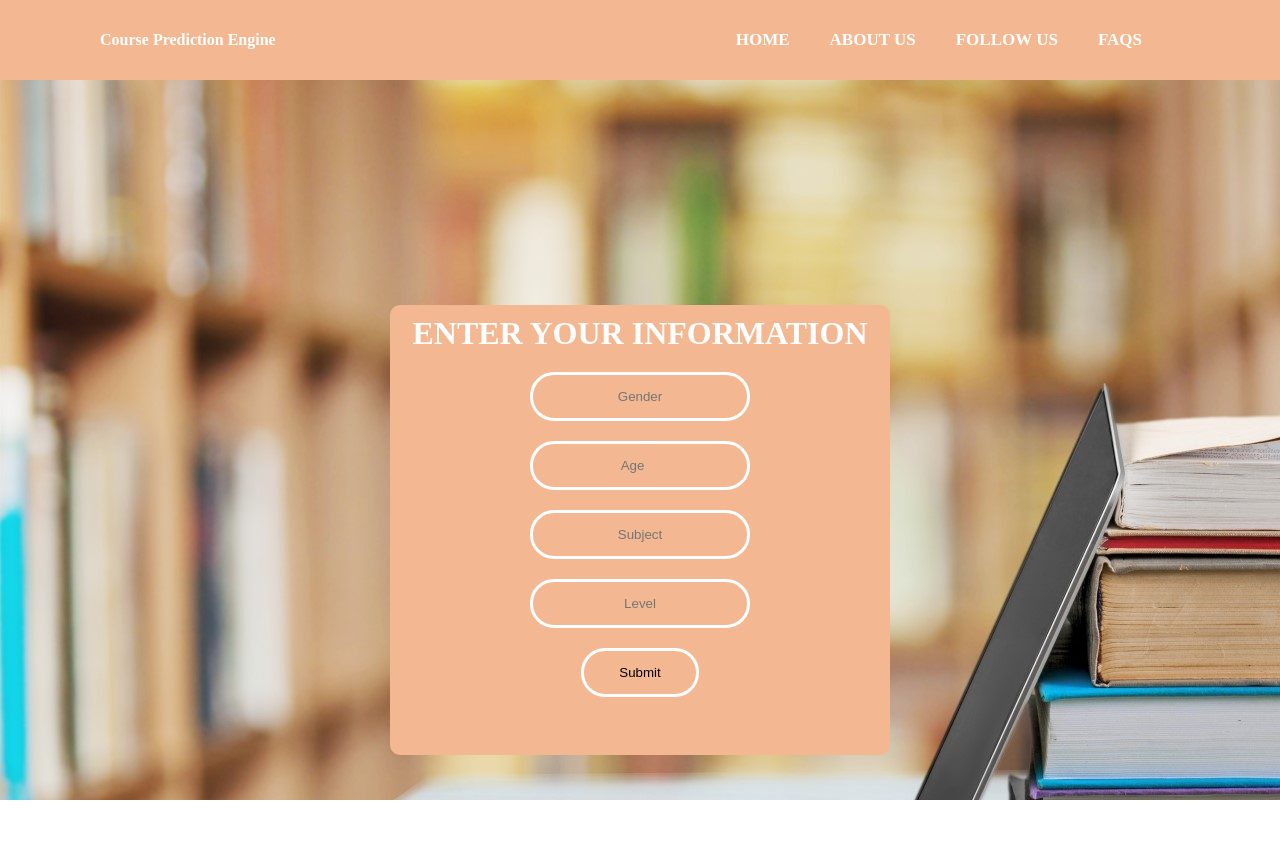
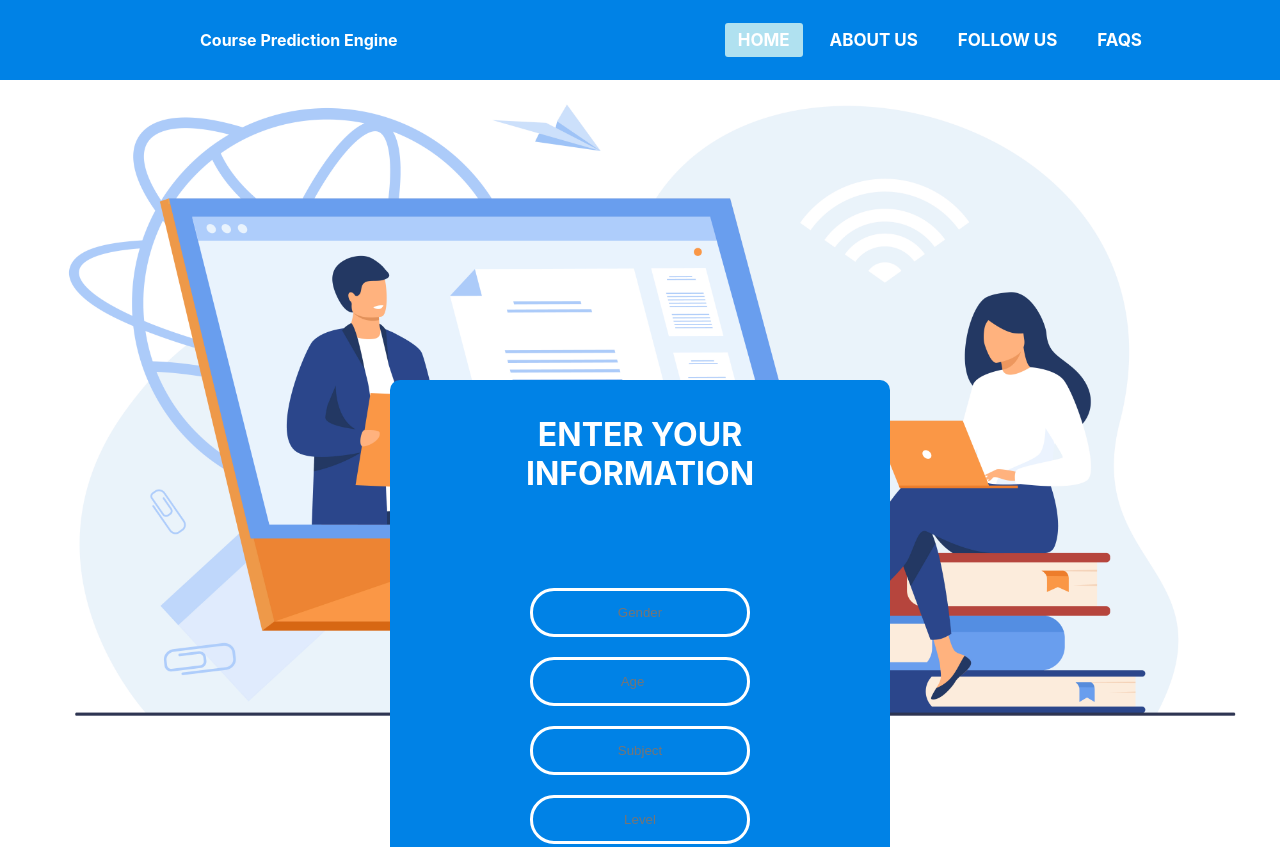
Before and after one commit to ShamirTahir/Build_with_AI_CPE, a plain HTML site: page index.html in a window 1280 px wide. Shown: the top 847 px of the page. Before the commit the page ends 800 px from the top, so only its background shows below. Drawn offline with Linux system fonts and the light colour scheme.

Commit message:
initial commit 2

```diff
--- a/style.css
+++ b/style.css
@@ -9,13 +9,13 @@
 body{
     margin: 0;
     padding: 0;
-    font-family: montserret;
-    background-image: url(back5.jpg);
-
-
+    font-family: -apple-system, BlinkMacSystemFont, 'Segoe UI', Roboto, Oxygen, Ubuntu, Cantarell, 'Open Sans', 'Helvetica Neue', sans-serif;
+    background: url(back.jpg) no-repeat;
+    background-size: cover;
+    height: calc(100vh - 80px);
 }
 nav{
-    background: rgb(243, 184, 145);
+    background: #0082e6;
     height: 80px;
     width: 100%;
     padding: 0 100px;
@@ -38,32 +38,34 @@ nav ul li a{
     text-transform: uppercase;
 }
 a.active,a:hover{
-    background: ;
-    transition: .5s;
+    background:rgb(176, 225, 240);
 }
 label.logo{
     color: white;
     font-size: 35;
     line-height: 80px;
+    padding: 0 100px;
+    font-weight: bold;
 }
+
 .box{
     width: 500px;
-    height: 450px;
+    height: 600px;
     border-radius: 10px;
     padding: 10px;
     position: absolute;
     top: 10%;
     left: 50%;
     transform: translate(-50%, 50%);
-    background-color: rgb(243, 184, 145);
+    background-color: #0082e6;
 
     backface-visibility: visible;
     text-align: center;
 }
 .box h1{
-    color: rgb(255, 255, 255);
+    color: white;
     text-transform: uppercase;
-    font-weight: 700;
+    padding: 25px 50px 75px;
 }
 .box input[type="text"],.box input[type="number"]{
     border: 0;
@@ -80,7 +82,7 @@ label.logo{
 }
 .box input[type="text"]:focus,.box input[type="number"]:focus{
      width: 270px;
-     border-color: burlywood;
+     border-color: rgb(176, 225, 240);
 }
 .box input[type="submit"]{
     border: 0;
@@ -96,5 +98,5 @@ label.logo{
     cursor: pointer;
 }
 .box input[type="submit"]:hover{
-    background:rgb(247, 108, 54);
+    background:rgb(176, 225, 240);
 }
```
Also changed, not shown: back.jpg (added), logo.jpg (added).
